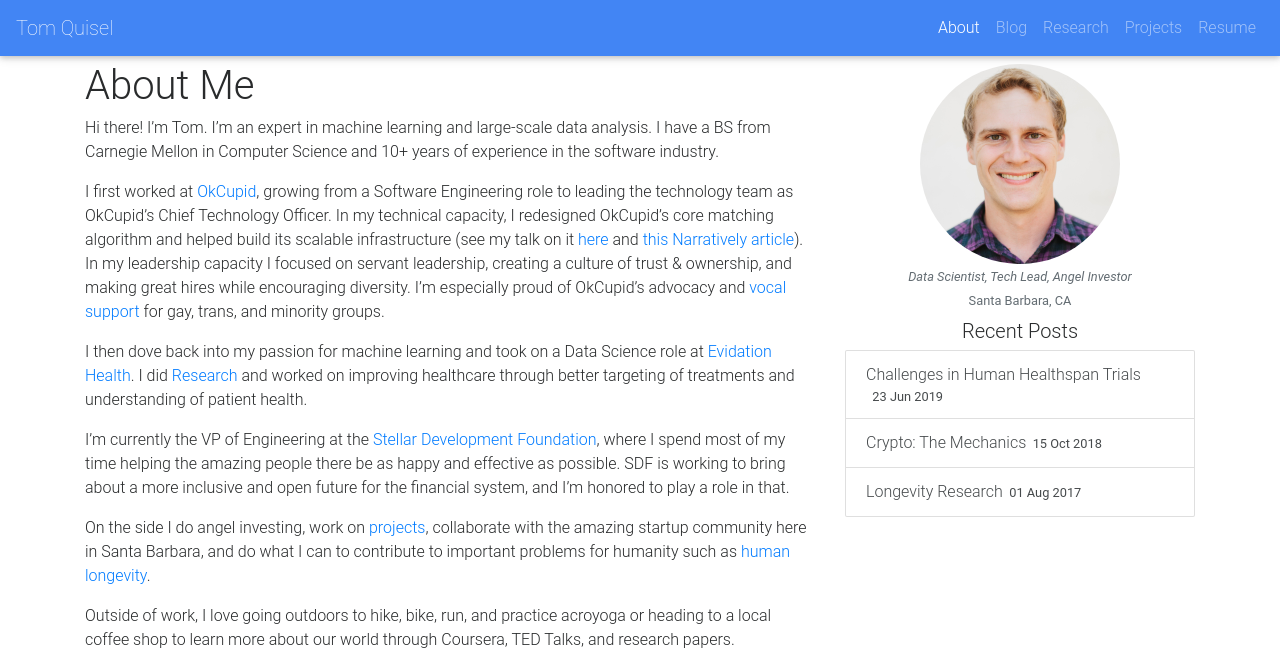
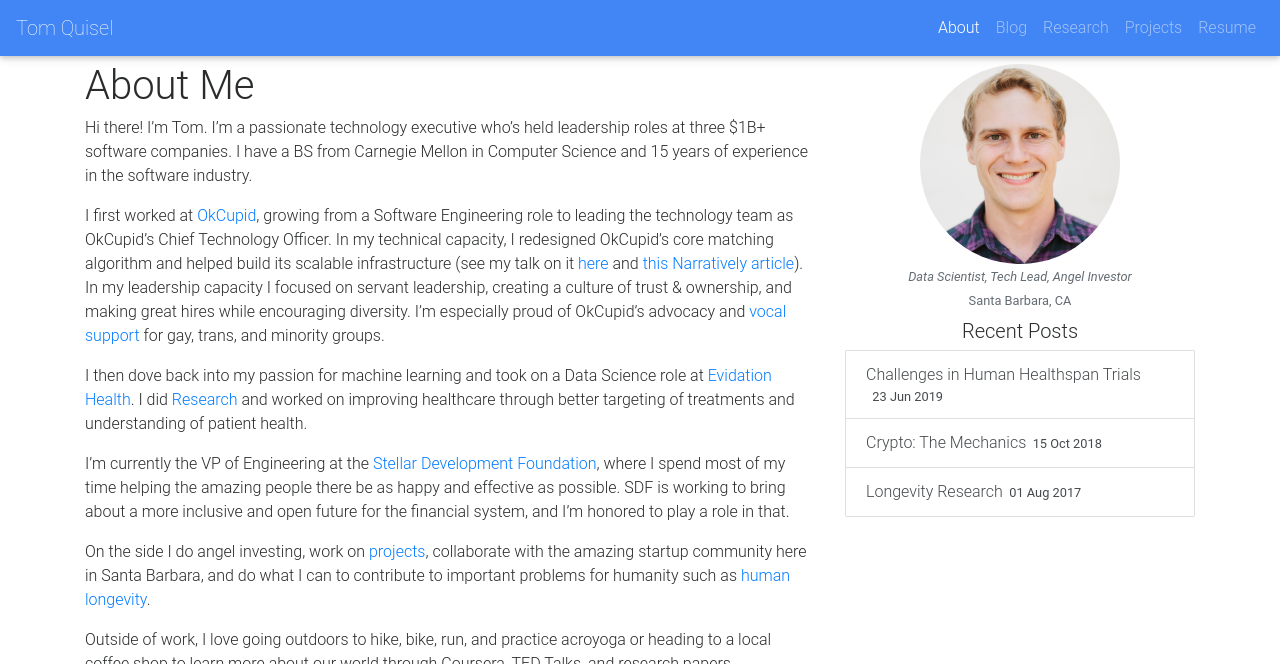
Before and after one commit to tomquisel/tomquisel.github.io, a Jekyll site: the page built from index.md, in a window 1280 px wide, cut to the strip 0-664 px from the top of the page. Built offline with Jekyll 4.4.1, drawn with Linux system fonts in a browser that asks for light colours; nearby versions of some CDN libraries.

Commit message:
Update index.md

```diff
--- a/index.md
+++ b/index.md
@@ -4,7 +4,7 @@ title: About Me
 showme: 1
 permalink: /
 ---
-Hi there! I'm Tom. I'm an expert in machine learning and large-scale data analysis. I have a BS from Carnegie Mellon in Computer Science and 10+ years of experience in the software industry.
+Hi there! I'm Tom. I'm a passionate technology executive who's held leadership roles at three $1B+ software companies. I have a BS from Carnegie Mellon in Computer Science and 15 years of experience in the software industry.
 
 I first worked at [OkCupid](https://www.okcupid.com), growing from a Software Engineering role to leading the technology team as OkCupid's Chief Technology Officer. In my technical capacity, I redesigned OkCupid's core matching algorithm and helped build its scalable infrastructure (see my talk on it [here](http://www.youtube.com/watch?v=Vx6cWL4vIvU) and [this Narratively article](http://narrative.ly/the-code-of-love/)). In my leadership capacity I focused on servant leadership, creating a culture of trust & ownership, and making great hires while encouraging diversity. I'm especially proud of OkCupid's advocacy and [vocal support](http://time.com/44531/okcupid-firefox-mozilla-gay-rights/) for gay, trans, and minority groups.
 
```
